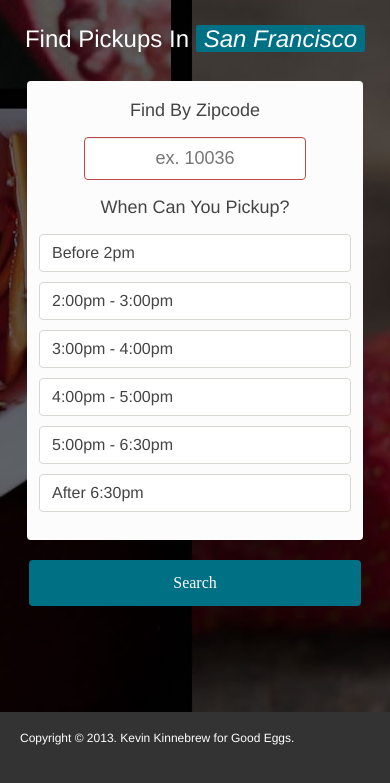
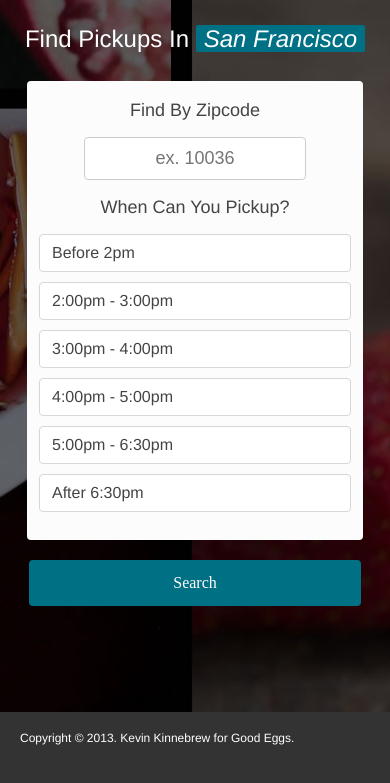
Before and after one commit to brew20k/goodeggs-pickups, a website: page app/index.html in a window 390 px wide. Shown: the part 63-846 px from the top of the page. Drawn offline with Linux system fonts and the light colour scheme; some packages are replaced by stand-ins of ours.

Commit message:
Styling updates

```diff
--- a/app/scripts/pickups.js
+++ b/app/scripts/pickups.js
@@ -99,6 +99,7 @@
     this.target.find('.navigation').on('click', function(e) {
       e.stopPropagation();
     });
+
   }
 
   /**
@@ -122,8 +123,6 @@
   LocationMenu.prototype.onClick = function(e) {
 
     e.stopPropagation();
-
-    console.log(123);
 
     this.target.find('li').removeClass('selected');
     $(e.currentTarget).addClass('selected');
--- a/app/styles/pickups.css
+++ b/app/styles/pickups.css
@@ -43,7 +43,7 @@ h1 {
   width: 125px;
 }
 
-@media screen and (-webkit-min-device-pixel-ratio: 2), (min-resolution: 192dpi) {
+@media screen and (-webkit-min-device-pixel-ratio: 1.5) {
 
   #logo {
     background-image: url(../images/logo@2x.png);
@@ -91,7 +91,7 @@ h1 {
 
 }
 
-@media screen and (max-width: 480px) and (-webkit-min-device-pixel-ratio: 2) and (min-resolution: 192dpi) {
+@media screen and (max-width: 480px) and (-webkit-min-device-pixel-ratio: 1.5) {
 
   #logo {
     background-image: url(../images/logo_small@2x.png);
@@ -109,6 +109,8 @@ h1 {
   height: 60px;
   overflow: hidden;
   width: 100%;
+
+  -webkit-transform: translate3d(0, 0, 0);
 
   -webkit-box-shadow: 0px 1px 1px rgba(50, 50, 50, 0.25);
   -moz-box-shadow: 0px 1px 1px rgba(50, 50, 50, 0.25);
@@ -140,13 +142,13 @@ h1 {
   -moz-border-radius: 4px;
   border-radius: 4px;
 
-  -webkit-transition: background 200ms ease-in-out;
-  -moz-transition: background 200ms ease-in-out;
-  -o-transition: background 200ms ease-in-out;
-  transition: background 200ms ease-in-out;
+  -webkit-transition: all 100ms ease-in-out;
+  -moz-transition: all 100ms ease-in-out;
+  -o-transition: all 100ms ease-in-out;
+  transition: all 100ms ease-in-out;
 }
 
-html.no-touch .navigation-item:hover, .navigation-item.selected {
+html.no-touch .navigation-item:hover, .navigation-item.selected, .navigation-item:active {
   background: #007084;
   color: #FFF;
 }
@@ -166,11 +168,11 @@ html.no-touch .navigation-item:hover, .navigation-item.selected {
 @media screen and (max-width: 530px) {
 
   #location-menu {
-    height: 186px;
-    padding-bottom: 20px;
+    height: 205px;
   }
 
   .navigation {
+    margin-bottom: 20px;
     width: 100%;
   }
 
@@ -193,7 +195,6 @@ html.no-touch .navigation-item:hover, .navigation-item.selected {
 
 #location-menu.inactive {
   height: 0;
-  padding-bottom: 0;
 }
 
 /* lookup form */
@@ -317,6 +318,11 @@ input[type="text"] {
   -webkit-border-radius: 4px;
   -moz-border-radius: 4px;
   border-radius: 4px;
+
+  -webkit-transition: all 200ms ease-in-out;
+  -moz-transition: all 200ms ease-in-out;
+  -o-transition: all 200ms ease-in-out;
+  transition: all 200ms ease-in-out;
 }
 
 input[type="text"]:focus {
@@ -326,12 +332,23 @@ input[type="text"]:focus {
   box-shadow: 0px 0px 4px rgba(0, 158, 179, 0.66);
 }
 
-input[type="text"]:invalid {
+input::-webkit-input-placeholder {
+  text-align: center;
+}
+
+input:-moz-placeholder {
+  text-align: center;
+}
+
+/**
+input[type="number"]:invalid {
   border-color: #b94a48;
   -webkit-box-shadow: inset 0 1px 1px rgba(0, 0, 0, 0.075);
   -moz-box-shadow: inset 0 1px 1px rgba(0, 0, 0, 0.075);
   box-shadow: inset 0 1px 1px rgba(0, 0, 0, 0.075);
 }
+
+**/
 
 #lookup-btn {
   background: #007084;
```
